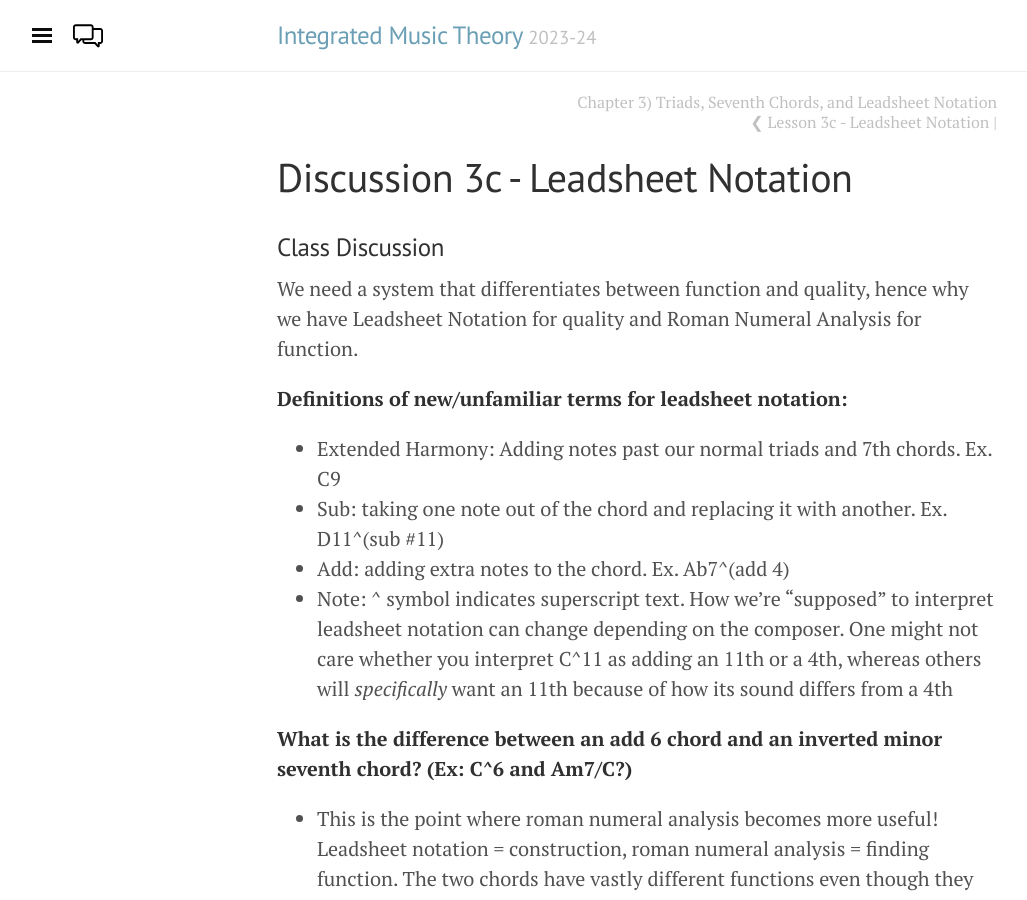
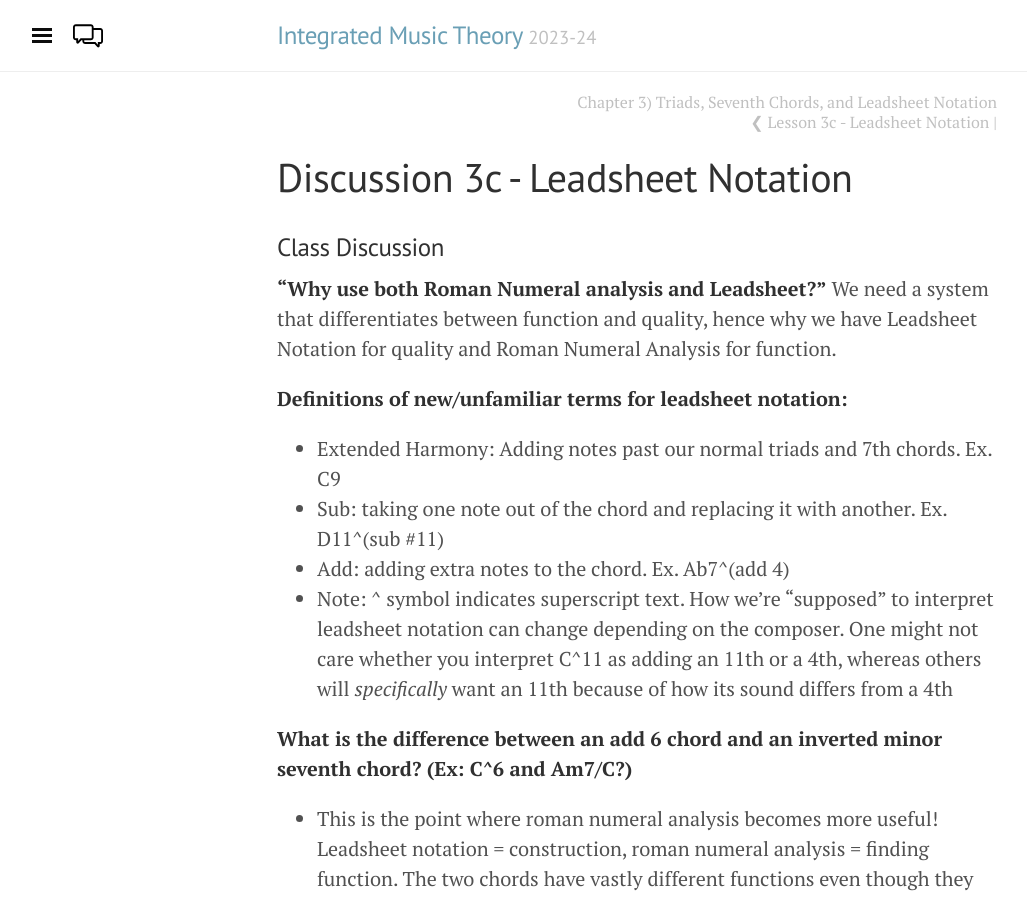
Before and after one commit to intmus/inttheory, a Jekyll site: the page built from _03-triads-7chords-leadsheet/c2-leadsheetnotation.md, in a window 1280 px wide and 900 px high. Shown: the whole window, without its empty margins (3-1030 px from the left). Built offline with Jekyll 4.4.1, drawn with Linux system fonts in a browser that asks for light colours.

Commit message:
Initial changes

```diff
--- a/_03-triads-7chords-leadsheet/c2-leadsheetnotation.md
+++ b/_03-triads-7chords-leadsheet/c2-leadsheetnotation.md
@@ -5,6 +5,7 @@ title: Discussion 3c - Leadsheet Notation
 
 ### Class Discussion
 
+**"Why use both Roman Numeral analysis and Leadsheet?"**
 We need a system that differentiates between function and quality, hence why we have Leadsheet Notation for quality and Roman Numeral Analysis for function.
 
 **Definitions of new/unfamiliar terms for leadsheet notation:**
@@ -36,7 +37,7 @@ The A in this example represents the Tonic of the chord (the root). the "min7" t
 
 Unlike Roman Numerals and Chord Identification Notation (Mm7,MM7,dim7,etc.), the "7" from the quality of the chord description does not change to represnt the inversion. (from our example, we are reffering the the "7" in our Amin7/C). The "7" tells us that the chord is a seventh chord. The slash chord and note below tells us what the inversion is. If we were to transfer our example (Amin7/C) into our other quality identification system, it would look like: mm6/5, a minor minor chord seventh chord in first inversion.
 
-## Further Reading
+# Further Reading
 
 ### From *Open Music Theory*
 
```
